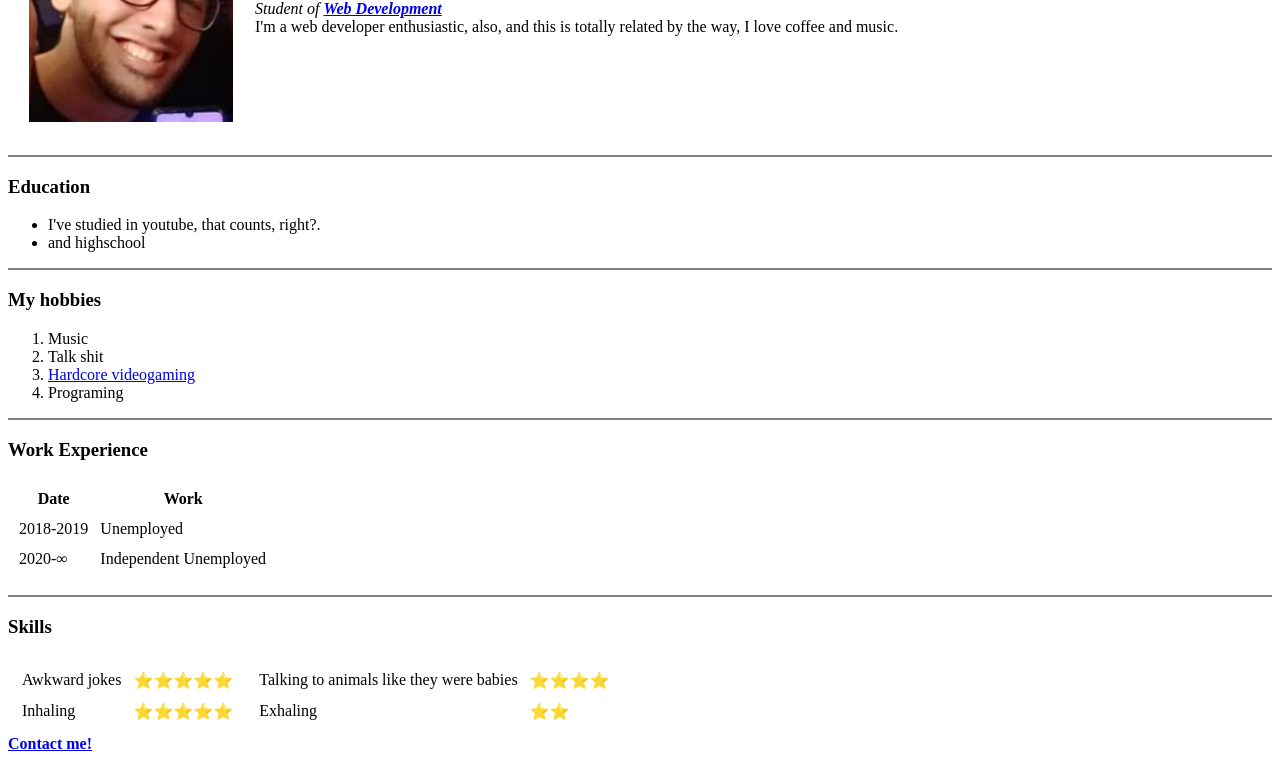
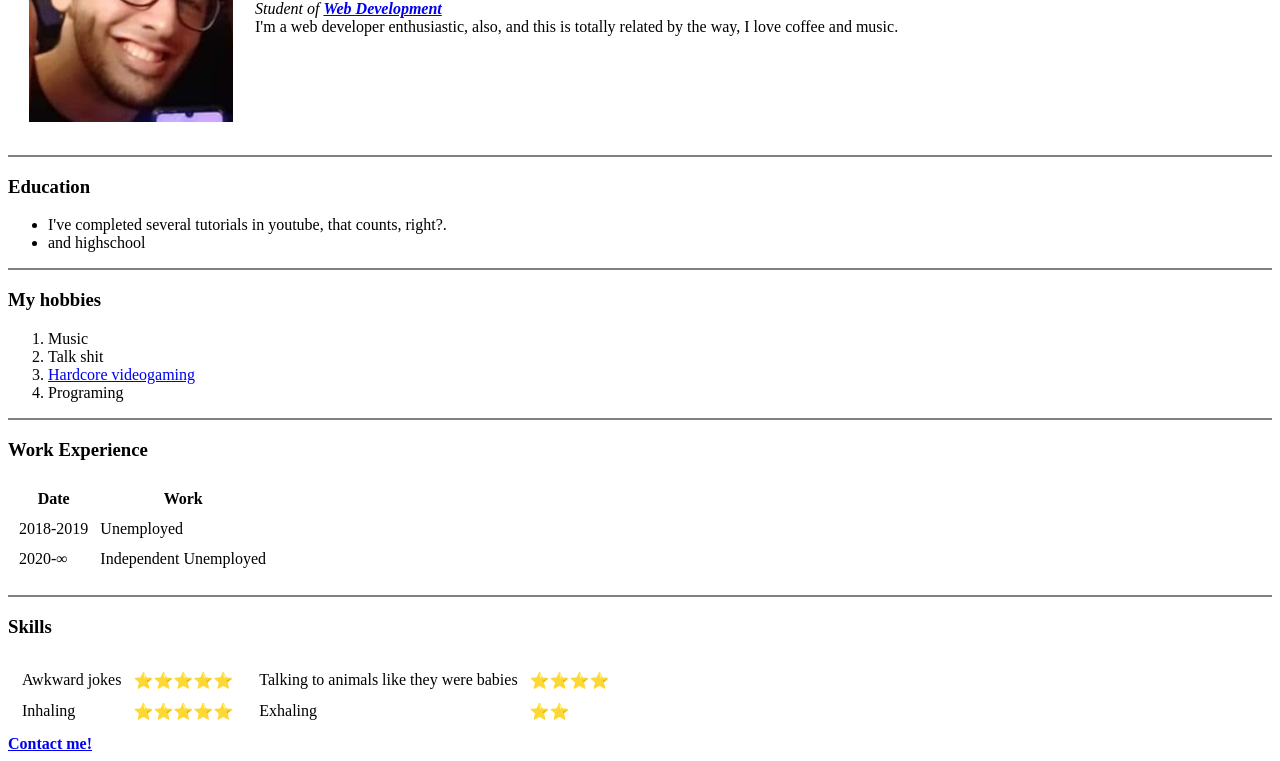
Before and after one commit to CristhianAgudelo/cv, a plain HTML site: page index.html in a window 1280 px wide. Shown: the part 182-943 px from the top of the page. Drawn offline with Linux system fonts and the light colour scheme.

Commit message:
Update index.html

```diff
--- a/index.html
+++ b/index.html
@@ -17,7 +17,7 @@
   <hr noshade />
   <h3>Education</h3>
   <ul>
-    <li>I've studied in youtube, that counts, right?.</li>
+    <li>I've completed several tutorials in youtube, that counts, right?.</li>
     <li>and highschool</li>
   </ul>
   <hr noshade />
```
